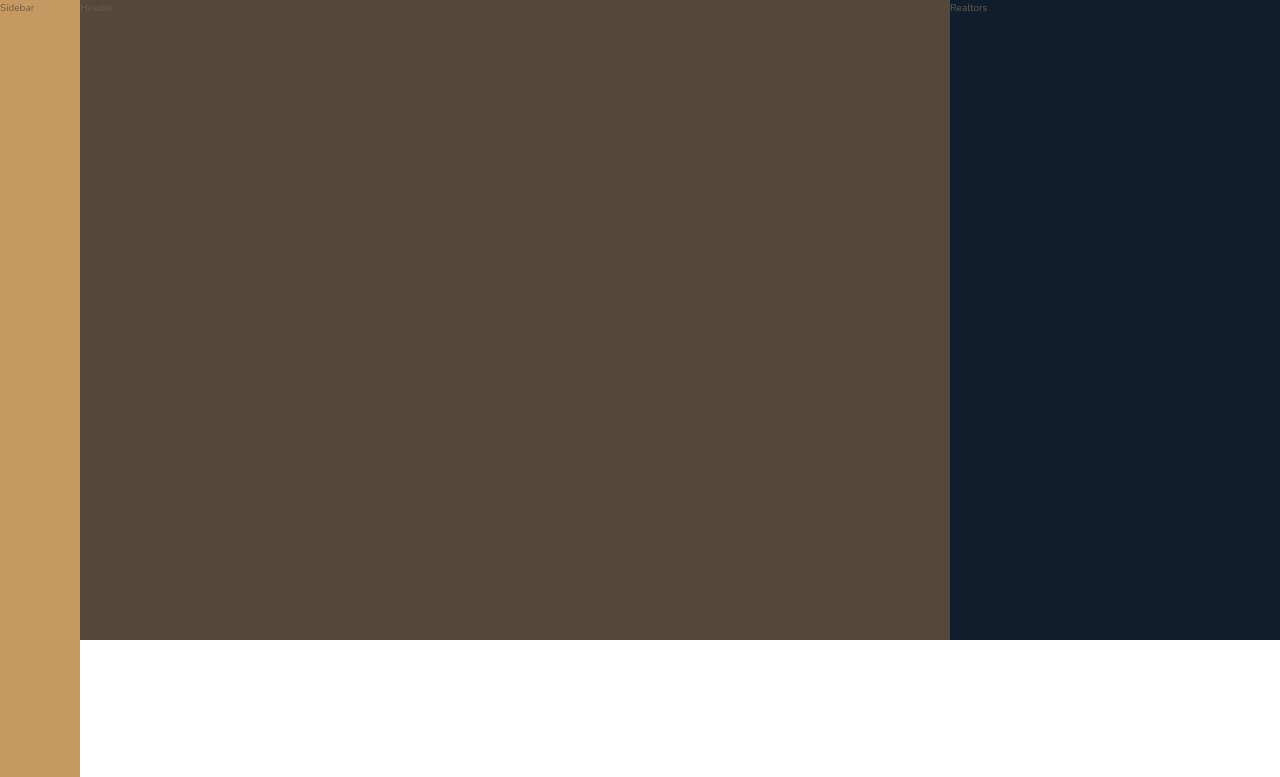
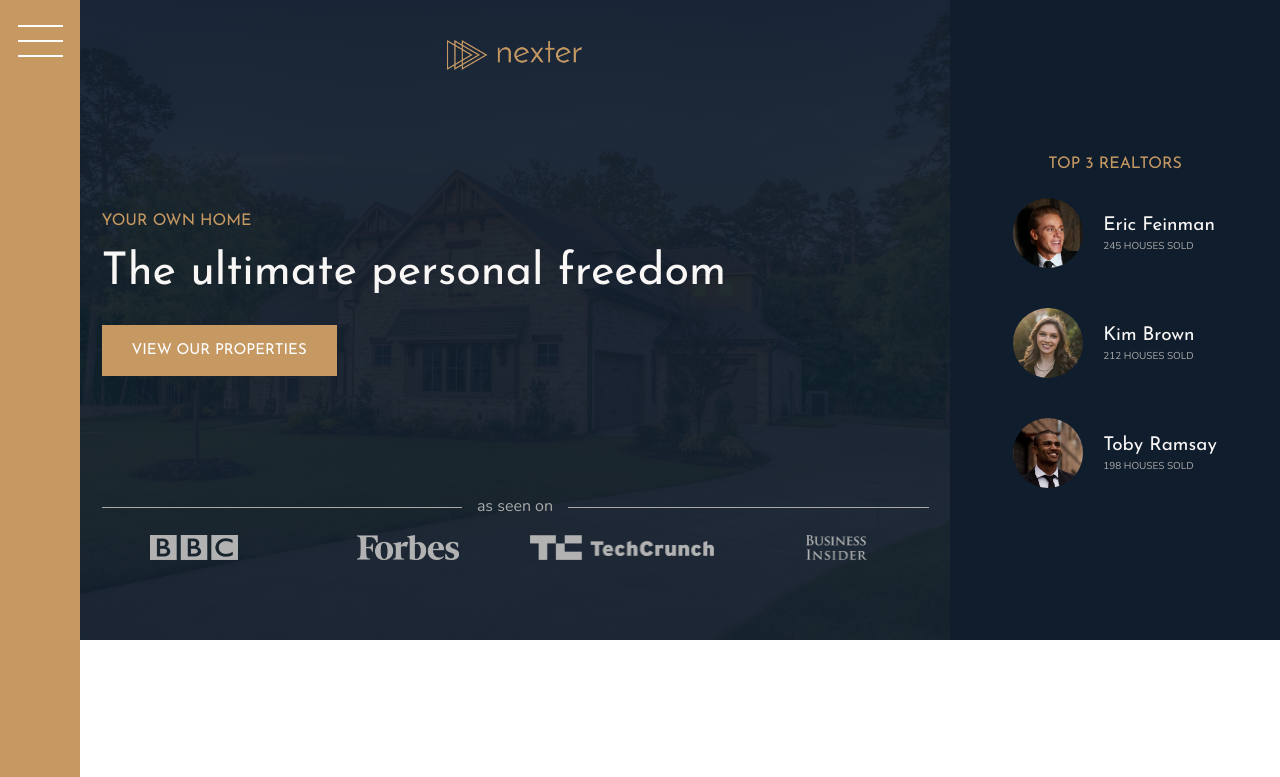
Before and after one commit to shubh-amgupta/nexter, a website: page index.html in a window 1280 px wide. Shown: the top 777 px of the page. Drawn offline with nearby package versions, Linux system fonts and the light colour scheme.

Commit message:
Header Completed

```diff
--- a/css/style.css
+++ b/css/style.css
@@ -71,18 +71,102 @@ body {
 .mb-hg {
   margin-bottom: 8rem; }
 
+.heading-1 {
+  font-size: 4.5rem;
+  color: #f9f7f6;
+  line-height: 1; }
+
 .sidebar {
   background-color: #c69963;
   grid-column: sidebar-start / sidebar-end;
-  grid-row: 1 / -1; }
+  grid-row: 1 / -1;
+  display: flex;
+  justify-content: center; }
+
+.nav-btn {
+  border: none;
+  border-radius: none;
+  background-color: #fff;
+  height: 2px;
+  width: 4.5rem;
+  margin-top: 4rem;
+  transition: all 300ms; }
+  .nav-btn::before, .nav-btn::after {
+    content: "";
+    background-color: #fff;
+    height: 2px;
+    width: 4.5rem;
+    display: block; }
+  .nav-btn::before {
+    transform: translateY(-1.5rem); }
+  .nav-btn::after {
+    transform: translateY(1.3rem); }
+  .nav-btn:hover .nav-btn::before {
+    transform: translateY(-2rem); }
 
 .header {
   background-color: #54483A;
-  grid-column: full-start / col-end 6; }
+  grid-column: full-start / col-end 6;
+  background-image: linear-gradient(rgba(16, 29, 44, 0.93), rgba(16, 29, 44, 0.93)), url(../img/hero.jpeg);
+  background-position: center;
+  background-size: cover;
+  padding: 8rem;
+  padding-top: 4rem;
+  display: grid;
+  grid-template-rows: 1fr min-content 6rem 1fr;
+  grid-template-columns: max-content;
+  justify-content: center;
+  grid-row-gap: 1.5rem; }
+  .header__logo {
+    height: 3rem;
+    justify-self: center; }
+  .header__btn {
+    align-self: start;
+    justify-self: start; }
+  .header__seenon-text {
+    display: grid;
+    grid-template-columns: 1fr max-content 1fr;
+    grid-column-gap: 1.5rem;
+    align-items: center;
+    font-size: 1.6rem;
+    color: #aaa; }
+    .header__seenon-text::before, .header__seenon-text::after {
+      content: "";
+      height: 1px;
+      display: block;
+      background-color: currentColor; }
+  .header__seenon-logos {
+    display: grid;
+    grid-template-columns: repeat(4, 1fr);
+    grid-column-gap: 3rem;
+    justify-items: center; }
+    .header__seenon-logos img {
+      height: 2.5rem;
+      filter: brightness(70%); }
 
 .realtors {
   background-color: #101d2c;
-  grid-column: col-start 7 / full-end; }
+  grid-column: col-start 7 / full-end;
+  padding: 3rem;
+  display: grid;
+  align-content: center;
+  justify-content: center;
+  justify-items: center;
+  grid-row-gap: 2rem; }
+  .realtors__list {
+    display: grid;
+    grid-template-columns: min-content max-content;
+    align-items: center;
+    grid-column-gap: 2rem;
+    grid-row-gap: 5vh; }
+  .realtors__img {
+    width: 7rem;
+    border-radius: 50%;
+    display: block; }
+  .realtors__sold {
+    text-transform: uppercase;
+    color: #aaa;
+    margin-top: -3px; }
 
 .features {
   grid-column: center-start / center-end;
--- a/index.html
+++ b/index.html
@@ -14,15 +14,44 @@
     <body class="container">
 
          <div class="sidebar">
-            Sidebar
+            <button class="nav-btn"></button>
          </div>
 
          <header class="header">
-            Header
+            <img src="img/logo.png" alt="Nexter Logo" class="header__logo">
+            <h3 class="heading-3">Your own home</h3>
+            <h1 class="heading-1">The ultimate personal freedom</h1>
+            <button class="btn header__btn">View our properties</button>
+            <div class="header__seenon-text">as seen on</div>
+            <div class="header__seenon-logos">
+               <img src="img/logo-bbc.png" alt="BBC">
+               <img src="img/logo-forbes.png" alt="Forbes">
+               <img src="img/logo-techcrunch.png" alt="TechCrunch">
+               <img src="img/logo-bi.png" alt="Business Insider">
+            </div>
          </header>
 
          <div class="realtors">
-            Realtors
+            <h3 class="heading-3">Top 3 Realtors</h3>
+            <div class="realtors__list">
+               <img src="img/realtor-1.jpeg" alt="" class="realtors__img">
+               <div class="realtor__details">
+                  <h4 class="heading-4 heading-4--light">Eric Feinman</h4>
+                  <p class="realtors__sold">245 houses sold</p>
+               </div>
+
+               <img src="img/realtor-2.jpeg" alt="" class="realtors__img">
+               <div class="realtor__details">
+                  <h4 class="heading-4 heading-4--light">Kim Brown</h4>
+                  <p class="realtors__sold">212 houses sold</p>
+               </div>
+
+               <img src="img/realtor-3.jpeg" alt="" class="realtors__img">
+               <div class="realtor__details">
+                  <h4 class="heading-4 heading-4--light">Toby Ramsay</h4>
+                  <p class="realtors__sold">198 houses sold</p>
+               </div>
+            </div>
          </div>
 
          <section class="features">
```
